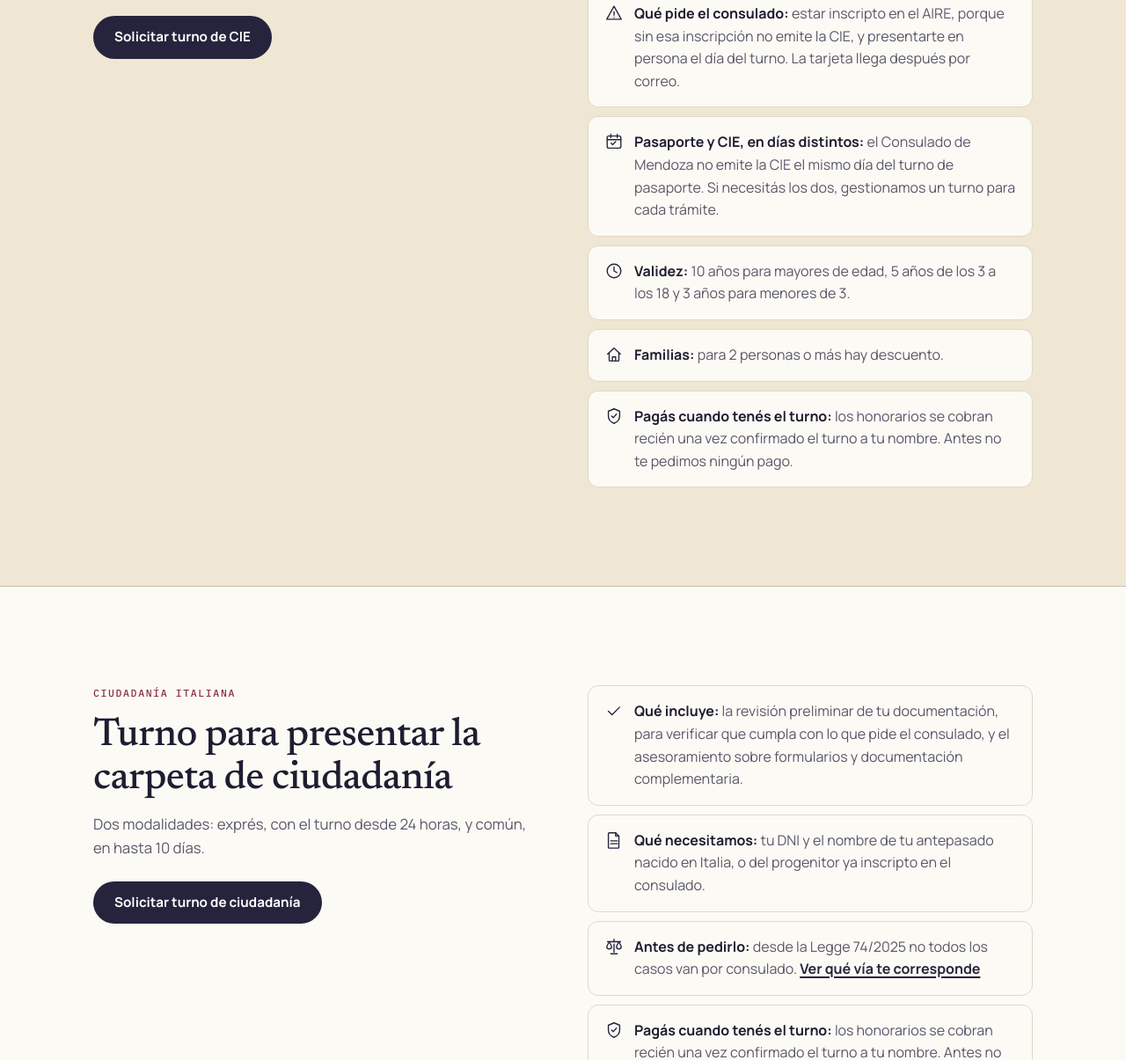
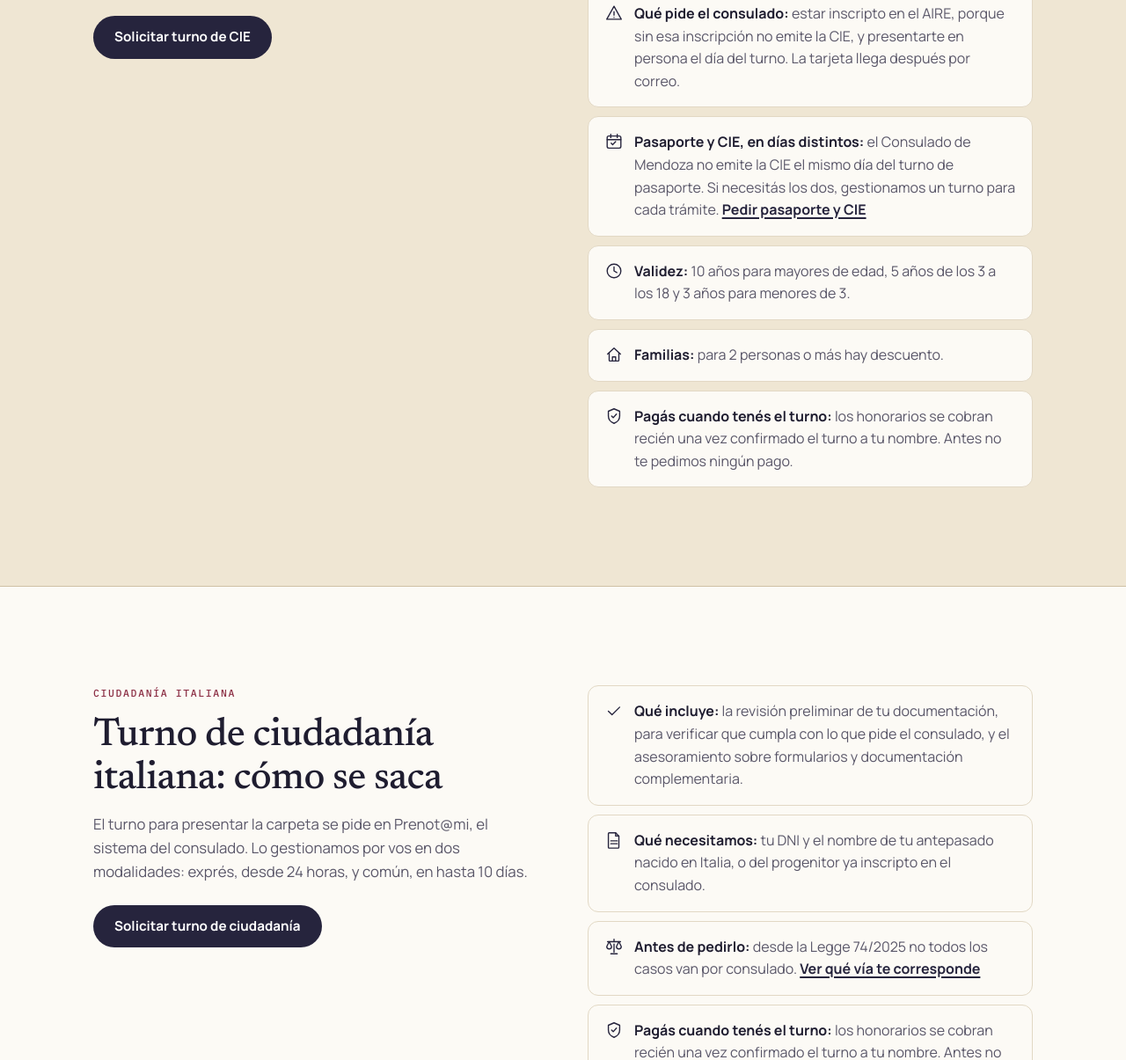
Before and after one commit to eframiyara-tech/migratio-web, a plain HTML site: page turnos-consulado-italiano/index.html in a window 1280 px wide. Shown: the part 3035-4240 px from the top of the page at 88% size. Drawn offline with Linux system fonts and the light colour scheme.

Commit message:
Turnos: enlace a pasaporte y CIE, H2 e intro de ciudadanía; lastmod en el sitemap (#1)
Enlace al formulario #pasaporte-y-cie en la sección CIE; H2 e intro de la sección de ciudadanía; lastmod de /turnos-consulado-italiano/ al 2026-11-25.

Co-Authored-By: Claude Opus 5.5 <noreply@anthropic.com>
Claude-Session: https://claude.ai/code/session_011moR97cSRG6W257sUBDyaa

```diff
--- a/sitemap.xml
+++ b/sitemap.xml
@@ -2,7 +2,7 @@
 <urlset xmlns="http://www.sitemaps.org/schemas/sitemap/0.9">
   <url><loc>https://migratiogestoria.com/</loc><lastmod>2026-10-13</lastmod></url>
   <url><loc>https://migratiogestoria.com/ciudadania-italiana/</loc><lastmod>2026-10-13</lastmod></url>
-  <url><loc>https://migratiogestoria.com/turnos-consulado-italiano/</loc><lastmod>2026-10-13</lastmod></url>
+  <url><loc>https://migratiogestoria.com/turnos-consulado-italiano/</loc><lastmod>2026-11-25</lastmod></url>
   <url><loc>https://migratiogestoria.com/juicio-ciudadania-italiana/</loc><lastmod>2026-10-13</lastmod></url>
   <url><loc>https://migratiogestoria.com/ciudadania-espanola/</loc><lastmod>2026-10-13</lastmod></url>
   <url><loc>https://migratiogestoria.com/visa-estados-unidos/</loc><lastmod>2026-10-13</lastmod></url>
--- a/turnos-consulado-italiano/index.html
+++ b/turnos-consulado-italiano/index.html
@@ -362,7 +362,7 @@
         <li><svg class="ico" aria-hidden="true"><use href="#ic-check"/></svg><span><b>Qué incluye:</b> asesoramiento integral sobre el procedimiento y la gestión del turno a tu nombre.</span></li>
         <li><svg class="ico" aria-hidden="true"><use href="#ic-doc"/></svg><span><b>Qué necesitamos:</b> una foto o escaneo de tu DNI, de tu pasaporte italiano y de tu codice fiscale, si lo tenés.</span></li>
         <li><svg class="ico" aria-hidden="true"><use href="#ic-alert"/></svg><span><b>Qué pide el consulado:</b> estar inscripto en el AIRE, porque sin esa inscripción no emite la CIE, y presentarte en persona el día del turno. La tarjeta llega después por correo.</span></li>
-        <li><svg class="ico" aria-hidden="true"><use href="#ic-calendar"/></svg><span><b>Pasaporte y CIE, en días distintos:</b> el Consulado de Mendoza no emite la CIE el mismo día del turno de pasaporte. Si necesitás los dos, gestionamos un turno para cada trámite.</span></li>
+        <li><svg class="ico" aria-hidden="true"><use href="#ic-calendar"/></svg><span><b>Pasaporte y CIE, en días distintos:</b> el Consulado de Mendoza no emite la CIE el mismo día del turno de pasaporte. Si necesitás los dos, gestionamos un turno para cada trámite. <a class="more" href="../solicitud-turno/#pasaporte-y-cie">Pedir pasaporte y CIE</a></span></li>
         <li><svg class="ico" aria-hidden="true"><use href="#ic-clock"/></svg><span><b>Validez:</b> 10 años para mayores de edad, 5 años de los 3 a los 18 y 3 años para menores de 3.</span></li>
         <li><svg class="ico" aria-hidden="true"><use href="#ic-home"/></svg><span><b>Familias:</b> para 2 personas o más hay descuento.</span></li>
         <li><svg class="ico" aria-hidden="true"><use href="#ic-shield"/></svg><span><b>Pagás cuando tenés el turno:</b> los honorarios se cobran recién una vez confirmado el turno a tu nombre. Antes no te pedimos ningún pago.</span></li>
@@ -374,8 +374,8 @@
     <div class="wrap split">
       <div class="head" style="margin-bottom:0">
         <span class="mono kicker">Ciudadanía italiana</span>
-        <h2>Turno para presentar la carpeta de ciudadanía</h2>
-        <p>Dos modalidades: exprés, con el turno desde 24 horas, y común, en hasta 10 días.</p>
+        <h2>Turno de ciudadanía italiana: cómo se saca</h2>
+        <p>El turno para presentar la carpeta se pide en Prenot@mi, el sistema del consulado. Lo gestionamos por vos en dos modalidades: exprés, desde 24 horas, y común, en hasta 10 días.</p>
         <div style="display:flex;flex-wrap:wrap;gap:12px;margin-top:24px"><a class="btn btn-primary" href="../solicitud-turno/#ciudadania">Solicitar turno de ciudadanía</a></div>
       </div>
       <ul class="check-list">
```
